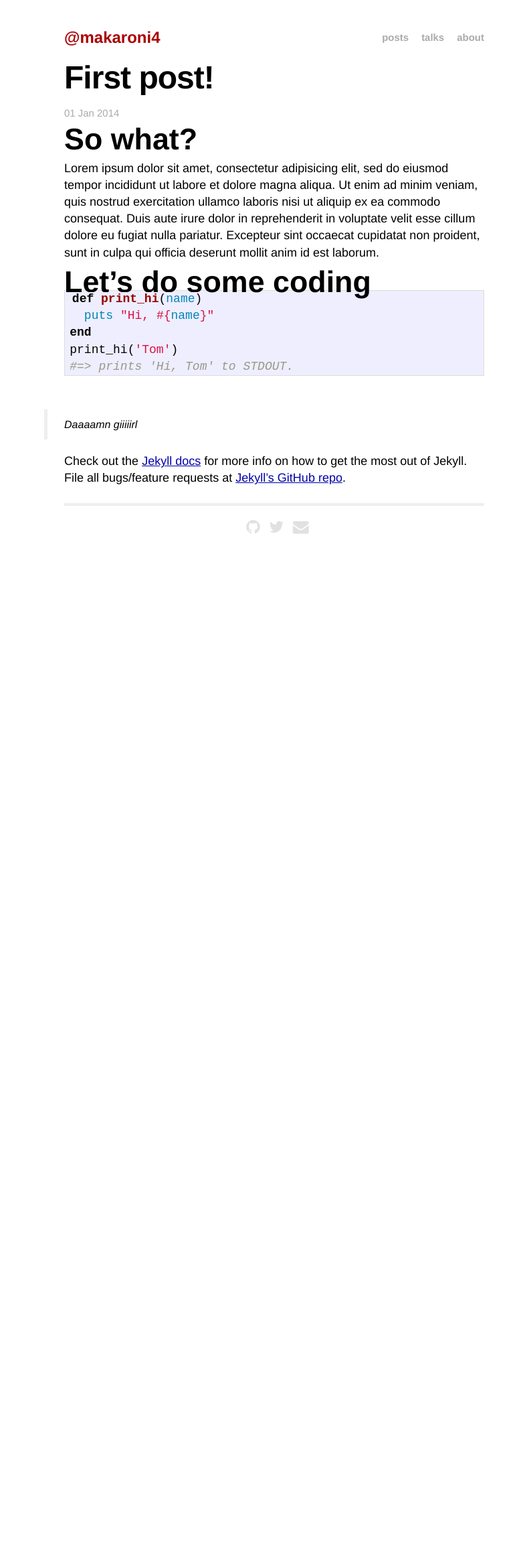
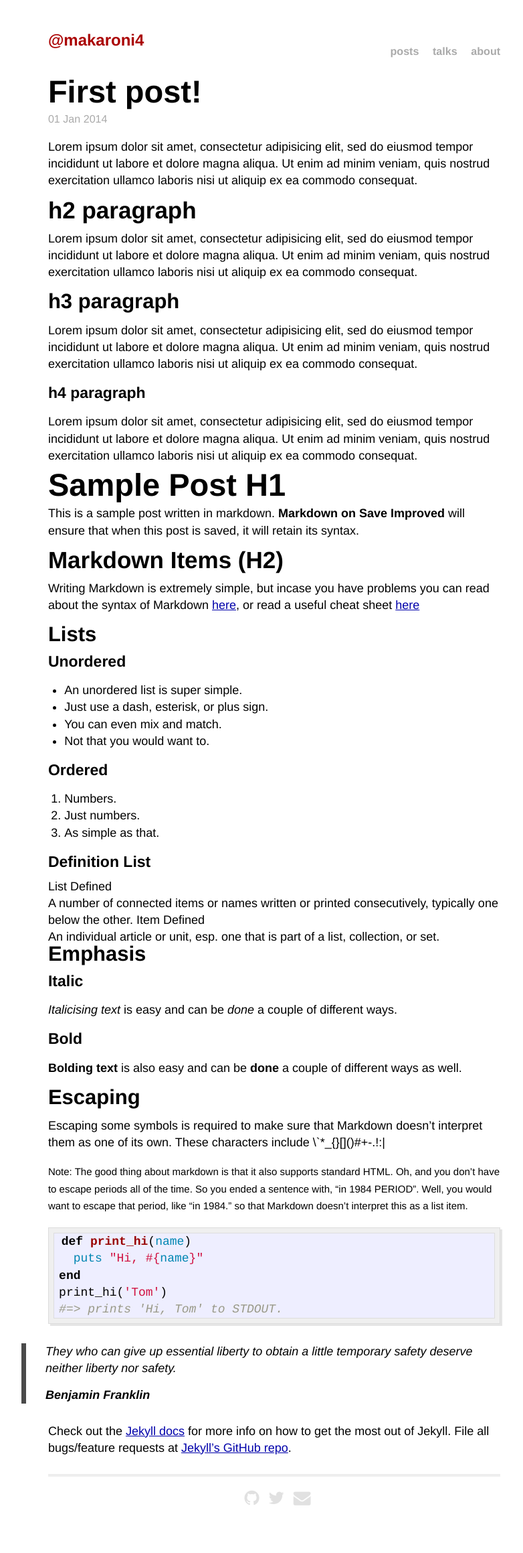
Before and after one commit to makaroni4/img-lint, a Jekyll site: the page built from _posts/2014-01-01-initial-commit.markdown, in a window 1280 px wide. Shown: the whole page at 67% size, without its empty margins (230-1012 px from the left). Built offline with Jekyll 4.4.1, drawn with Linux system fonts in a browser that asks for light colours; nearby versions of some CDN libraries; Markdown is read by kramdown in place of the engine named in the settings; before the commit the page ends 945 px from its top, so only the background shows below that.

Commit message:
Added Github syntax highlight, quote formatting

```diff
--- a/_layouts/post.html
+++ b/_layouts/post.html
@@ -1,9 +1,9 @@
 ---
 layout: default
 ---
-<h2 class="post-title">{{ page.title }}</h2>
+<h1 class="post-title">{{ page.title }}</h1>
 <p class="meta">{{ page.date | date_to_string }}</p>
 
 <div class="post">
-{{ content }}
+  {{ content }}
 </div>
--- a/_posts/2014-01-01-initial-commit.markdown
+++ b/_posts/2014-01-01-initial-commit.markdown
@@ -4,16 +4,77 @@ title:  "First post!"
 date:   2014-01-01 14:53:48
 ---
 
-### So what?
+Lorem ipsum dolor sit amet, consectetur adipisicing elit, sed do eiusmod
+tempor incididunt ut labore et dolore magna aliqua. Ut enim ad minim veniam,
+quis nostrud exercitation ullamco laboris nisi ut aliquip ex ea commodo
+consequat.
+
+## h2 paragraph
 
 Lorem ipsum dolor sit amet, consectetur adipisicing elit, sed do eiusmod
 tempor incididunt ut labore et dolore magna aliqua. Ut enim ad minim veniam,
 quis nostrud exercitation ullamco laboris nisi ut aliquip ex ea commodo
-consequat. Duis aute irure dolor in reprehenderit in voluptate velit esse
-cillum dolore eu fugiat nulla pariatur. Excepteur sint occaecat cupidatat non
-proident, sunt in culpa qui officia deserunt mollit anim id est laborum.
+consequat.
 
-### Let's do some coding
+### h3 paragraph
+
+Lorem ipsum dolor sit amet, consectetur adipisicing elit, sed do eiusmod
+tempor incididunt ut labore et dolore magna aliqua. Ut enim ad minim veniam,
+quis nostrud exercitation ullamco laboris nisi ut aliquip ex ea commodo
+consequat.
+
+#### h4 paragraph
+
+Lorem ipsum dolor sit amet, consectetur adipisicing elit, sed do eiusmod
+tempor incididunt ut labore et dolore magna aliqua. Ut enim ad minim veniam,
+quis nostrud exercitation ullamco laboris nisi ut aliquip ex ea commodo
+consequat.
+
+#Sample Post H1
+
+This is a sample post written in markdown. __Markdown on Save Improved__ will ensure that when this post is saved, it will retain its syntax.
+
+##Markdown Items (H2)
+
+Writing Markdown is extremely simple, but incase you have problems you can read about the syntax of Markdown [here](http://daringfireball.net/projects/markdown/syntax "Markdon: Syntax"), or read a useful cheat sheet [here](http://support.mashery.com/docs/customizing\_your\_portal/Markdown\_Cheat\_Sheet "Markdown Cheat Sheet")
+
+###Lists
+
+####Unordered
+
+- An unordered list is super simple.
+- Just use a dash, esterisk, or plus sign.
+* You can even mix and match.
++ Not that you would want to.
+
+####Ordered
+
+1. Numbers.
+2. Just numbers.
+3. As simple as that.
+
+####Definition List
+
+List Defined
+: A number of connected items or names written or printed consecutively, typically one below the other.
+Item Defined
+: An individual article or unit, esp. one that is part of a list, collection, or set.
+
+###Emphasis
+
+####Italic
+
+_Italicising text_ is easy and can be *done* a couple of different ways.
+
+####Bold
+
+__Bolding text__ is also easy and can be **done** a couple of different ways as well.
+
+###Escaping
+
+Escaping some symbols is required to make sure that Markdown doesn't interpret them as one of its own. These characters include \\`\*\_\{\}\[\]\(\)\#\+\-\.\!\:\|
+
+<small>Note: The good thing about markdown is that it also supports standard HTML. Oh, and you don't have to escape periods all of the time. So you ended a sentence with, "in 1984 PERIOD". Well, you would want to escape that period, like "in 1984\." so that Markdown doesn't interpret this as a list item.</small>
 
 {% highlight ruby %}
 def print_hi(name)
@@ -23,7 +84,9 @@ print_hi('Tom')
 #=> prints 'Hi, Tom' to STDOUT.
 {% endhighlight %}
 
-> Daaaamn giiiiirl
+> They who can give up essential liberty to obtain a little temporary safety deserve neither liberty nor safety.
+>
+> <cite>Benjamin Franklin</cite>
 
 Check out the [Jekyll docs][jekyll] for more info on how to get the most out of Jekyll. File all bugs/feature requests at [Jekyll's GitHub repo][jekyll-gh].
 
--- a/css/main.css
+++ b/css/main.css
@@ -2,47 +2,47 @@
   margin: 0;
   padding: 0;
 }
-
-html, body { height: 100%; }
-
 body {
   background-color: #FFF;
-  font: 13.34px Avenir, Helvetica, Arial, sans-serif;
-  font-size: small;
+  font: 14px Avenir, Helvetica, Arial, sans-serif;
   text-align: center;
 }
-
-h1, h2 {
-    font-size: 3rem;
-    line-height: 1.1em;
-    letter-spacing: -1px;
+h1 {
+  font-size: 47px;
 }
-
+h2 {
+  font-size: 35px;
+}
 h3 {
-    font-size: 2.8rem;
+  font-size: 31px;
+  margin-bottom: 0.5em;
 }
-
 h4 {
-    font-size: 2.3rem;
+  font-size: 23px;
+  margin-bottom: 0.5em;
 }
-
-h1 { margin-bottom: 1em; }
-p { margin: 1em 0; }
-
-a         { color: #00a; }
-a:hover   { color: #000; }
-a:visited { color: #a0a; }
-
+ol, ul, p {
+  margin: 1em 0;
+}
+a {
+  color: #00a;
+}
+a:hover {
+  color: #000;
+}
+a:visited {
+  color: #a0a;
+}
 .back {
   margin: 0;
   padding: 0;
   width: 100%;
-  height: 300px;
+  height: 270px;
   background: url("/images/index_back.jpg") no-repeat 0% 50%;
   background-size: cover;
 }
+/*****************************************************************************/
 
-/*****************************************************************************/
 /*
 /* Home
 /*
@@ -51,27 +51,23 @@ a:visited { color: #a0a; }
   list-style-type: none;
   margin-bottom: 2em;
 }
-
 .posts a {
   color: #307EA9;
 }
-
 .posts li {
   line-height: 1.75em;
 }
-
 .posts span {
   color: #aaa;
   font-family: Monaco, "Courier New", monospace;
   font-size: 80%;
 }
-
 .post-date {
   font-size: 0.8em;
   color: #a1a1a1;
 }
+/*****************************************************************************/
 
-/*****************************************************************************/
 /*
 /* Site
 /*
@@ -79,7 +75,6 @@ a:visited { color: #a0a; }
  .post-title {
   margin-top: 20px;
 }
-
 .clrfix {
   clear: both;
 }
@@ -90,69 +85,54 @@ a:visited { color: #a0a; }
   margin: 3em auto 2em;
   line-height: 1.5em;
 }
-
 .left {
   float: left;
 }
-
 .site .caption {
   margin: 20px 0;
   font-size: 2em;
   line-height: 1.5em;
 }
-
-.site .caption img{
+.site .caption img {
   margin-bottom: 11px;
   margin-left: 1px;
 }
-
-.site .caption .ruby-sup{
+.site .caption .ruby-sup {
   background: url("/images/ruby_sup.png") no-repeat 100% -50%;
 }
-
 .header .left .title {
   font-size: 24px;
 }
-
 .right {
   float: right;
 }
-
 .header .right ul li {
   list-style: none;
   display: inline;
 }
-
 .header a {
   font-weight: bold;
   text-decoration: none;
 }
-
 .title {
   display: inline-block;
 }
-
-a.title  {
+a.title {
   color: #a00;
 }
-
 a.title :hover {
   color: #000;
 }
-
 .header a.extra {
   color: #aaa;
   margin-left: 1em;
 }
-
 .header a.extra:hover {
   color: #000;
 }
-
 .meta {
   color: #aaa;
 }
-
 .footer {
   font-size: 80%;
   color: #666;
@@ -161,28 +141,24 @@ a.title :hover {
   padding-bottom: 20px;
   overflow: hidden;
 }
-
 .footer .contact {
   margin-top: 20px;
   text-align: center;
 }
-
-.footer .contact ul li{
+.footer .contact ul li {
   font-size: 2em;
   list-style: none;
   display: inline;
   margin-left: 10px;
 }
-
 .footer .contact a {
   color: #e1e1e1;
 }
-
 .footer .contact a:hover {
   color: #666;
 }
+/*****************************************************************************/
 
-/*****************************************************************************/
 /*
 /* Posts
 /*
@@ -193,94 +169,85 @@ a.title :hover {
   font-size: 18px;
   line-height: 140%;
 }
-
 .post pre {
   border: 1px solid #ddd;
   background-color: #eef;
   padding: 0 .4em;
 }
-
 .post ul, .post ol {
   margin-left: 1.35em;
 }
-
 .post code {
   border: 1px solid #ddd;
   background-color: #eef;
   padding: 0 .2em;
 }
-
 .post pre code {
   border: none;
 }
-
-.post blockquote p {
-  color: #000;
-  margin: 50px -30px 20px -30px;
-  padding: 10px 30px 10px 25px;
-  border-left: 5px solid #eee;
+blockquote {
+  -moz-box-sizing: border-box;
+  box-sizing: border-box;
+  margin: 1.6em 0 1.6em -2.2em;
+  padding: 0 0 0 1.6em;
+  border-left: #4a4a4a 0.4em solid;
+}
+blockquote p {
+  margin: 0.8em 0;
   font-style: italic;
-  font-size: 16px;
 }
-
-/* terminal */
-.post pre.terminal {
-  border: 1px solid #000;
-  background-color: #333;
-  color: #FFF;
+blockquote small {
+  display: inline-block;
+  margin: 0.8em 0 0.8em 1.5em;
+  font-size:0.9em;
+  color: #ccc;
 }
-
-.post pre.terminal code {
-  background-color: #333;
+blockquote small:before {
+  content:'\2014 \00A0';
 }
-
+blockquote cite {
+  font-weight:bold;
+}
+blockquote cite a {
+  font-weight: normal;
+}
 
 @media only screen and (max-width: 900px) {
   .back {
     display: none;
   }
-
   .site {
-    width: 100%;
+    width: 90%;
+    margin-left: 10px;
+    margin-right: 10px;
   }
-
   blockquote {
     margin-left: 0;
   }
-
   h1 {
     font-size: 4.8rem;
     text-indent: -2px;
   }
-
   h2 {
     font-size: 3.8rem;
   }
-
   h3 {
     font-size: 3.3rem;
   }
-
   h4 {
     font-size: 2.8rem;
   }
-
 }
-
-/* ==========================================================================
-   10. Media Queries - Smaller than 500px
-   ========================================================================== */
-
 
 @media only screen and (max-width: 500px) {
   .back {
     display: none;
   }
-
   .site {
     width: 100%;
+    margin-left: 10px;
+    padding-right: 10px;
   }
-
   .post {
     width:auto;
     margin-left: 16px;
@@ -288,18 +255,14 @@ a.title :hover {
     font-size: 0.8em;
     line-height: 1.6em;
   }
-
-
   h1, h2 {
     font-size: 3rem;
     line-height: 1.1em;
     letter-spacing: -1px;
   }
-
   h3 {
     font-size: 2.8rem;
   }
-
   h4 {
     font-size: 2.3rem;
   }
--- a/css/syntax.css
+++ b/css/syntax.css
@@ -1,60 +1,76 @@
-.highlight  { background: #ffffff; }
+.highlight {
+  background-color: #efefef;
+  padding: 7px 7px 7px 7px;
+  border: 1px solid #ddd;
+  -moz-box-shadow: 3px 3px rgba(0,0,0,0.1);
+  -webkit-box-shadow: 3px 3px rgba(0,0,0,0.1);
+  box-shadow: 3px 3px rgba(0,0,0,0.1);
+  margin: 20px 0 20px 0;
+  overflow: hidden;
+}
+
+code {
+  font-family: 'Bitstream Vera Sans Mono','Courier', monospace;
+}
+
+.highlight .hll { background-color: #ffffcc }
 .highlight .c { color: #999988; font-style: italic } /* Comment */
 .highlight .err { color: #a61717; background-color: #e3d2d2 } /* Error */
-.highlight .k { font-weight: bold } /* Keyword */
-.highlight .o { font-weight: bold } /* Operator */
+.highlight .k { color: #000000; font-weight: bold } /* Keyword */
+.highlight .o { color: #000000; font-weight: bold } /* Operator */
 .highlight .cm { color: #999988; font-style: italic } /* Comment.Multiline */
-.highlight .cp { color: #999999; font-weight: bold } /* Comment.Preproc */
+.highlight .cp { color: #999999; font-weight: bold; font-style: italic } /* Comment.Preproc */
 .highlight .c1 { color: #999988; font-style: italic } /* Comment.Single */
 .highlight .cs { color: #999999; font-weight: bold; font-style: italic } /* Comment.Special */
 .highlight .gd { color: #000000; background-color: #ffdddd } /* Generic.Deleted */
-.highlight .gd .x { color: #000000; background-color: #ffaaaa } /* Generic.Deleted.Specific */
-.highlight .ge { font-style: italic } /* Generic.Emph */
+.highlight .ge { color: #000000; font-style: italic } /* Generic.Emph */
 .highlight .gr { color: #aa0000 } /* Generic.Error */
 .highlight .gh { color: #999999 } /* Generic.Heading */
 .highlight .gi { color: #000000; background-color: #ddffdd } /* Generic.Inserted */
-.highlight .gi .x { color: #000000; background-color: #aaffaa } /* Generic.Inserted.Specific */
 .highlight .go { color: #888888 } /* Generic.Output */
 .highlight .gp { color: #555555 } /* Generic.Prompt */
 .highlight .gs { font-weight: bold } /* Generic.Strong */
 .highlight .gu { color: #aaaaaa } /* Generic.Subheading */
 .highlight .gt { color: #aa0000 } /* Generic.Traceback */
-.highlight .kc { font-weight: bold } /* Keyword.Constant */
-.highlight .kd { font-weight: bold } /* Keyword.Declaration */
-.highlight .kp { font-weight: bold } /* Keyword.Pseudo */
-.highlight .kr { font-weight: bold } /* Keyword.Reserved */
+.highlight .kc { color: #000000; font-weight: bold } /* Keyword.Constant */
+.highlight .kd { color: #000000; font-weight: bold } /* Keyword.Declaration */
+.highlight .kn { color: #000000; font-weight: bold } /* Keyword.Namespace */
+.highlight .kp { color: #000000; font-weight: bold } /* Keyword.Pseudo */
+.highlight .kr { color: #000000; font-weight: bold } /* Keyword.Reserved */
 .highlight .kt { color: #445588; font-weight: bold } /* Keyword.Type */
 .highlight .m { color: #009999 } /* Literal.Number */
-.highlight .s { color: #d14 } /* Literal.String */
+.highlight .s { color: #d01040 } /* Literal.String */
 .highlight .na { color: #008080 } /* Name.Attribute */
 .highlight .nb { color: #0086B3 } /* Name.Builtin */
 .highlight .nc { color: #445588; font-weight: bold } /* Name.Class */
 .highlight .no { color: #008080 } /* Name.Constant */
+.highlight .nd { color: #3c5d5d; font-weight: bold } /* Name.Decorator */
 .highlight .ni { color: #800080 } /* Name.Entity */
 .highlight .ne { color: #990000; font-weight: bold } /* Name.Exception */
 .highlight .nf { color: #990000; font-weight: bold } /* Name.Function */
+.highlight .nl { color: #990000; font-weight: bold } /* Name.Label */
 .highlight .nn { color: #555555 } /* Name.Namespace */
 .highlight .nt { color: #000080 } /* Name.Tag */
 .highlight .nv { color: #008080 } /* Name.Variable */
-.highlight .ow { font-weight: bold } /* Operator.Word */
+.highlight .ow { color: #000000; font-weight: bold } /* Operator.Word */
 .highlight .w { color: #bbbbbb } /* Text.Whitespace */
 .highlight .mf { color: #009999 } /* Literal.Number.Float */
 .highlight .mh { color: #009999 } /* Literal.Number.Hex */
 .highlight .mi { color: #009999 } /* Literal.Number.Integer */
 .highlight .mo { color: #009999 } /* Literal.Number.Oct */
-.highlight .sb { color: #d14 } /* Literal.String.Backtick */
-.highlight .sc { color: #d14 } /* Literal.String.Char */
-.highlight .sd { color: #d14 } /* Literal.String.Doc */
-.highlight .s2 { color: #d14 } /* Literal.String.Double */
-.highlight .se { color: #d14 } /* Literal.String.Escape */
-.highlight .sh { color: #d14 } /* Literal.String.Heredoc */
-.highlight .si { color: #d14 } /* Literal.String.Interpol */
-.highlight .sx { color: #d14 } /* Literal.String.Other */
+.highlight .sb { color: #d01040 } /* Literal.String.Backtick */
+.highlight .sc { color: #d01040 } /* Literal.String.Char */
+.highlight .sd { color: #d01040 } /* Literal.String.Doc */
+.highlight .s2 { color: #d01040 } /* Literal.String.Double */
+.highlight .se { color: #d01040 } /* Literal.String.Escape */
+.highlight .sh { color: #d01040 } /* Literal.String.Heredoc */
+.highlight .si { color: #d01040 } /* Literal.String.Interpol */
+.highlight .sx { color: #d01040 } /* Literal.String.Other */
 .highlight .sr { color: #009926 } /* Literal.String.Regex */
-.highlight .s1 { color: #d14 } /* Literal.String.Single */
+.highlight .s1 { color: #d01040 } /* Literal.String.Single */
 .highlight .ss { color: #990073 } /* Literal.String.Symbol */
 .highlight .bp { color: #999999 } /* Name.Builtin.Pseudo */
 .highlight .vc { color: #008080 } /* Name.Variable.Class */
 .highlight .vg { color: #008080 } /* Name.Variable.Global */
 .highlight .vi { color: #008080 } /* Name.Variable.Instance */
-.highlight .il { color: #009999 } /* Literal.Number.Integer.Long */
+.highlight .il { color: #009999 } /* Literal.Number.Integer.Long */.highlight
```
Lines whose indentation alone changed are shown as unchanged.
